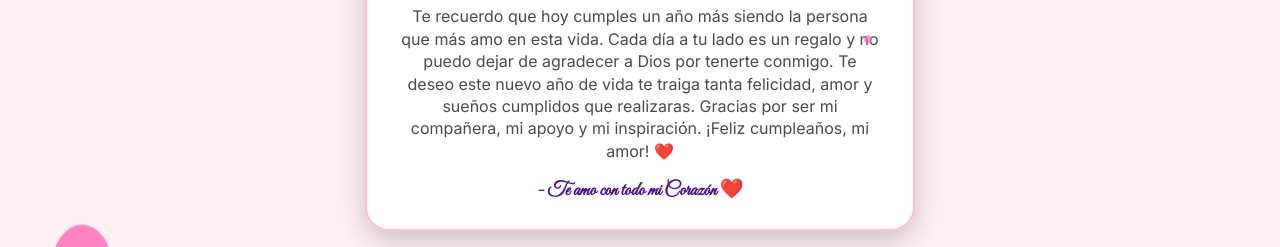
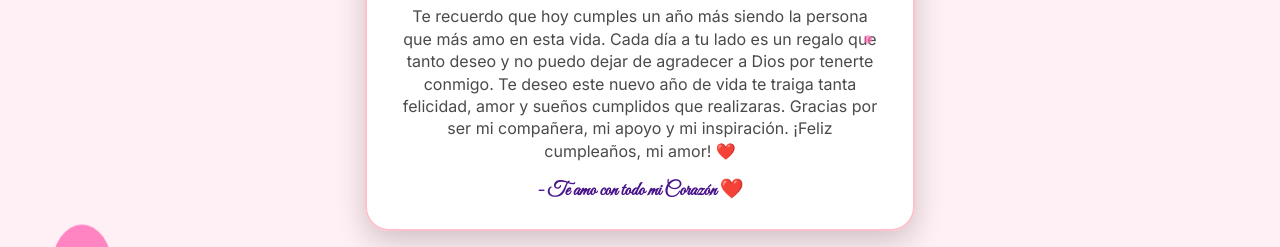
Before and after one commit to RiverajUAN25/FELICIDADES, a plain HTML site: page index.html in a window 1280 px wide. Both pictures are taken after a click on the button "❤️ Para mi amor Graciela ❤️". Shown: the part 553-800 px from the top of the page. Drawn offline with nearby package versions, Linux system fonts and the light colour scheme.

Commit message:
Update index.html

```diff
--- a/index.html
+++ b/index.html
@@ -350,7 +350,7 @@
     <div class="message-box" id="message-box">
         <h2 class="font-bold">¡Feliz Cumpleaños!</h2>
         <p>
-            Te recuerdo que hoy cumples un año más siendo la persona que más amo en esta vida. Cada día a tu lado es un regalo y no puedo dejar de agradecer a Dios por tenerte conmigo. Te deseo este nuevo año de vida te traiga tanta felicidad, amor y sueños cumplidos que realizaras. Gracias por ser mi compañera, mi apoyo y mi inspiración. ¡Feliz cumpleaños, mi amor! ❤️
+            Te recuerdo que hoy cumples un año más siendo la persona que más amo en esta vida. Cada día a tu lado es un regalo que tanto deseo y no puedo dejar de agradecer a Dios por tenerte conmigo. Te deseo este nuevo año de vida te traiga tanta felicidad, amor y sueños cumplidos que realizaras. Gracias por ser mi compañera, mi apoyo y mi inspiración. ¡Feliz cumpleaños, mi amor! ❤️
         </p>
         <p class="signature">- Te amo con todo mi Corazón ❤️</p>
     </div>
```
